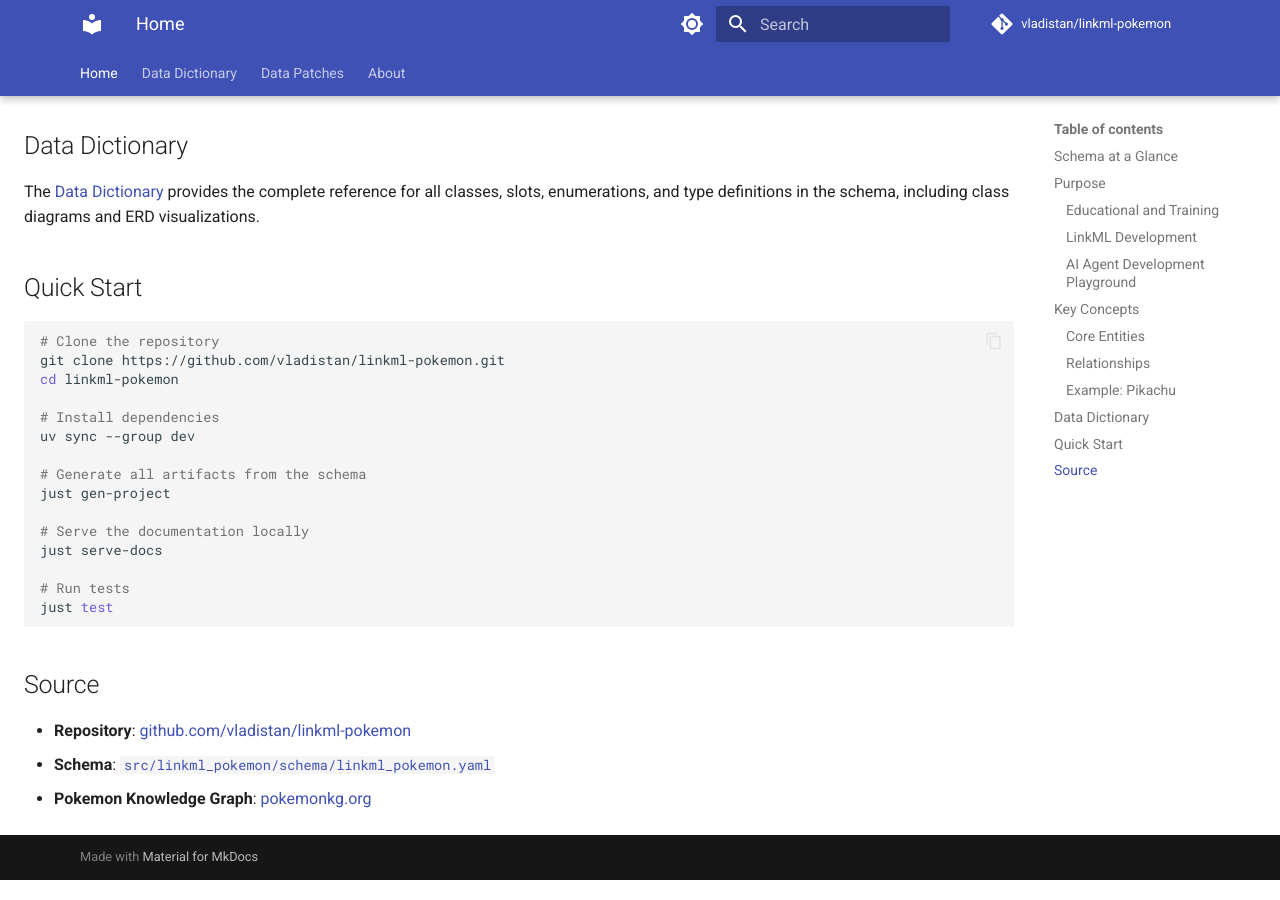
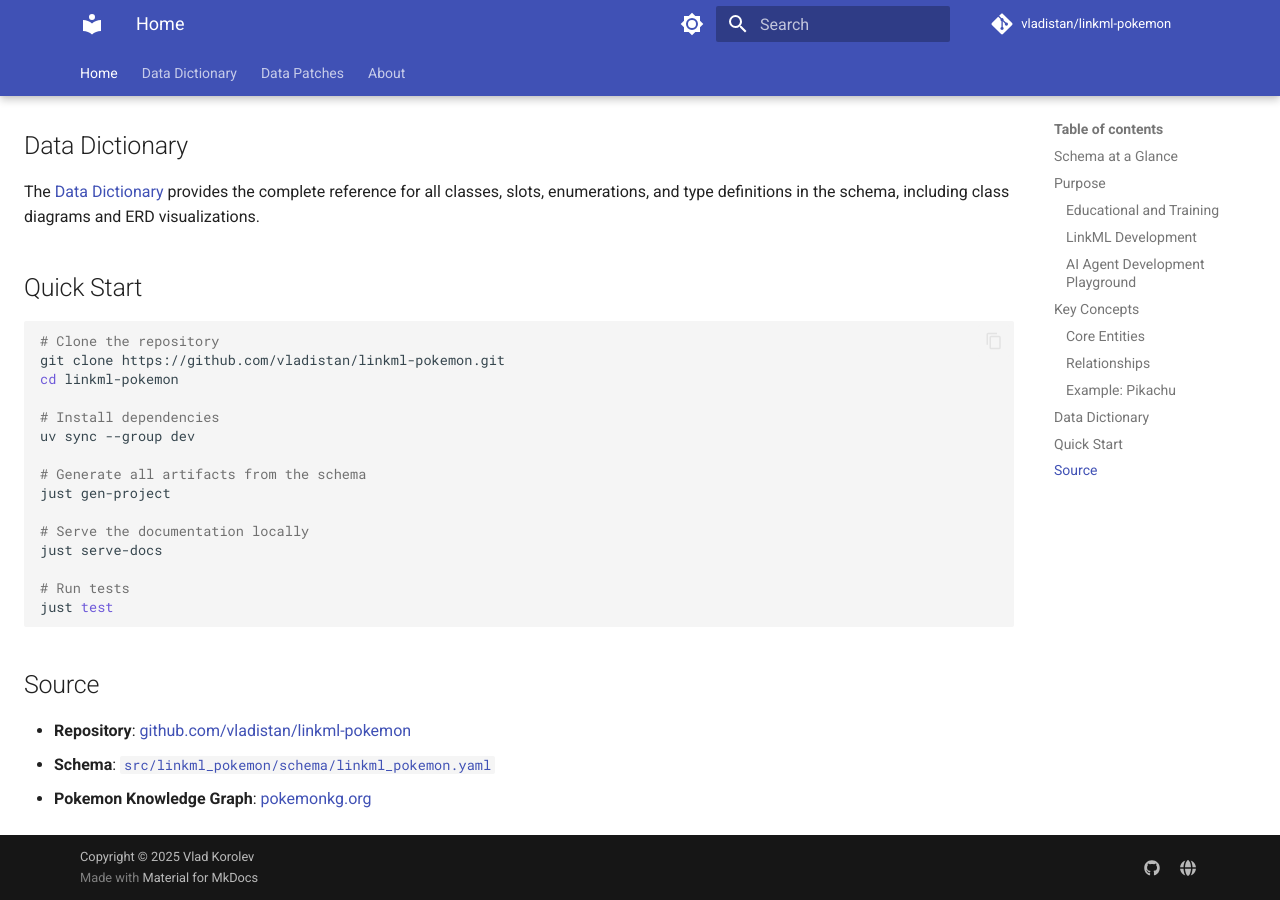
Before and after one commit to vladistan/linkml-pokemon, an MkDocs documentation site: the page built from docs/index.md, in a window 1280 px wide and 900 px high, scrolled down 2244 px. Built offline with MkDocs 1.6.1 and Material for MkDocs 9.7.7, drawn with Linux system fonts in a browser that asks for light colours; comment, search, counter and statistics services are not loaded.

Commit message:
Fixup docs and licenses

```diff
--- a/mkdocs.yml
+++ b/mkdocs.yml
@@ -1,6 +1,8 @@
 ---
 site_name: Pokemon LinkML Model
 site_description: LinkML model for Pokemon Ontology
+site_author: Vlad Korolev
+site_url: https://vladistan.github.io/linkml-pokemon/
 repo_url: https://github.com/vladistan/linkml-pokemon
 repo_name: vladistan/linkml-pokemon
 
@@ -75,11 +77,15 @@ nav:
   - Data Dictionary: datadict.md
   - Data Patches: DATA_PATCHES.md
   - About: about.md
-site_url: https://vladistan.github.io/linkml-pokemon
 
-# Uncomment this block to enable use of Google Analytics.
-# Replace the property value with your own ID.
-# extra:
-#   analytics:
-#     provider: google
-#     property: G-XXXXXXXXXX
+extra:
+  analytics:
+    provider: google
+    property: G-4KG00QCXJD
+  social:
+    - icon: fontawesome/brands/github
+      link: https://github.com/vladistan/linkml-pokemon
+    - icon: fontawesome/solid/globe
+      link: https://pokemonkg.org
+
+copyright: Copyright &copy; 2025 Vlad Korolev
```
Also changed, not shown: 1 other file.
